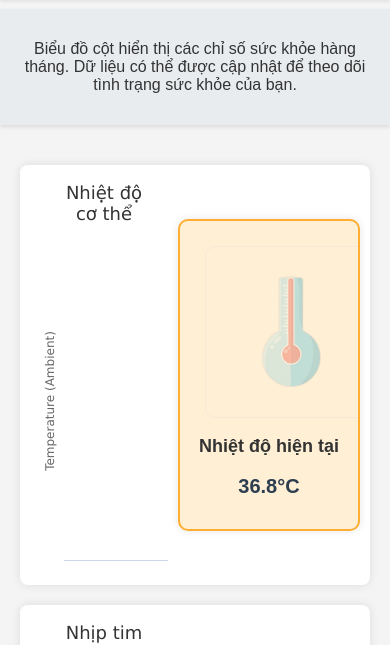
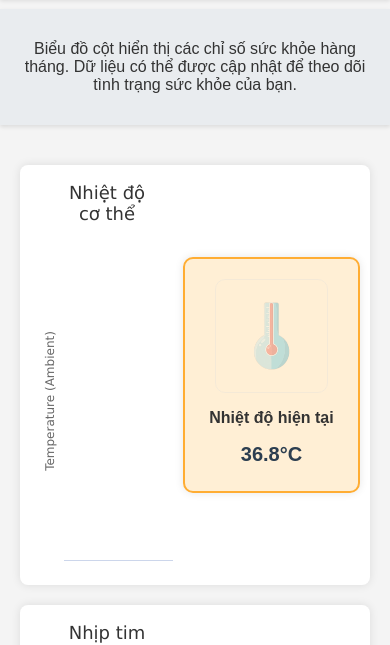
Before and after one commit to MinhThuongTMT/CodeProjectNCKH, a plain HTML site: page Pages_Html/funtion.html in a window 390 px wide. Shown: the part 105-750 px from the top of the page. Drawn offline with nearby package versions, Linux system fonts and the light colour scheme; no server answers.

Commit message:
UUpdate icon

```diff
--- a/Animation_Css/styles_chucnang.css
+++ b/Animation_Css/styles_chucnang.css
@@ -93,9 +93,10 @@ body {
     background-color: #f8f9fa;
     box-shadow: 0 0 8px rgba(0, 0, 0, 0.1);
     position: relative;
-    transition: transform 0.3s ease, box-shadow 0.3s ease;
+    transition: transform 0.3s ease, box-shadow 0.3s ease, width 0.3s ease; /* Added width transition */
     overflow: hidden;
-    max-width: 200px; /* Reduced the width */
+    width: 100%; /* Allow flexible width */
+    max-width: 200px; /* Start with 200px max width */
 }
 
 .result-box:hover {
@@ -108,27 +109,67 @@ body {
     flex-direction: column;
     align-items: center;
     justify-content: center;
-    width: 150px; /* Điều chỉnh kích thước hộp chứa */
-    height: 150px; /* Điều chỉnh chiều cao hộp chứa */
-    border: 1px solid #ddd; /* Đường viền tùy chọn */
-    border-radius: 10px; /* Bo tròn góc cho hộp */
+    width: 80%;
+    max-width: 150px;
+    height: auto;
+    border: 1px solid #ddd;
+    border-radius: 10px;
     padding: 10px;
-    margin: 10px;
+    margin: 10px auto;
     text-align: center;
     opacity: 0.3;
 }
 
 .result-box h3 {
-    font-size: 18px; /* Reduced heading size */
+    font-size: 1.2em;
     color: #333;
 }
 
 .result-box p {
-    font-size: 16px; /* Reduced text size */
+    font-size: 1em;
     font-weight: bold;
     color: #2c3e50;
     margin-top: 10px;
 }
+
+/* Media queries for responsiveness */
+@media (max-width: 1024px) {
+    .result-box {
+        width: 80%; /* Reduce width to 80% on large screens */
+    }
+}
+
+@media (max-width: 768px) {
+    .result-box {
+        width: 60%; /* Reduce further to 60% on medium screens */
+    }
+
+    .result-box img {
+        width: 70%;
+        max-width: 120px;
+    }
+}
+
+@media (max-width: 480px) {
+    .result-box {
+        width: 50%; /* Shrink to 50% of the screen on small screens */
+        padding: 10px;
+    }
+
+    .result-box img {
+        width: 60%;
+    }
+
+    .result-box h3 {
+        font-size: 1em;
+    }
+
+    .result-box p {
+        font-size: 0.9em;
+    }
+}
+
+
 
 /* Specific styles for each measurement result */
 #temperature {
```
Also changed, not shown: index.html (+1 -1 lines).
